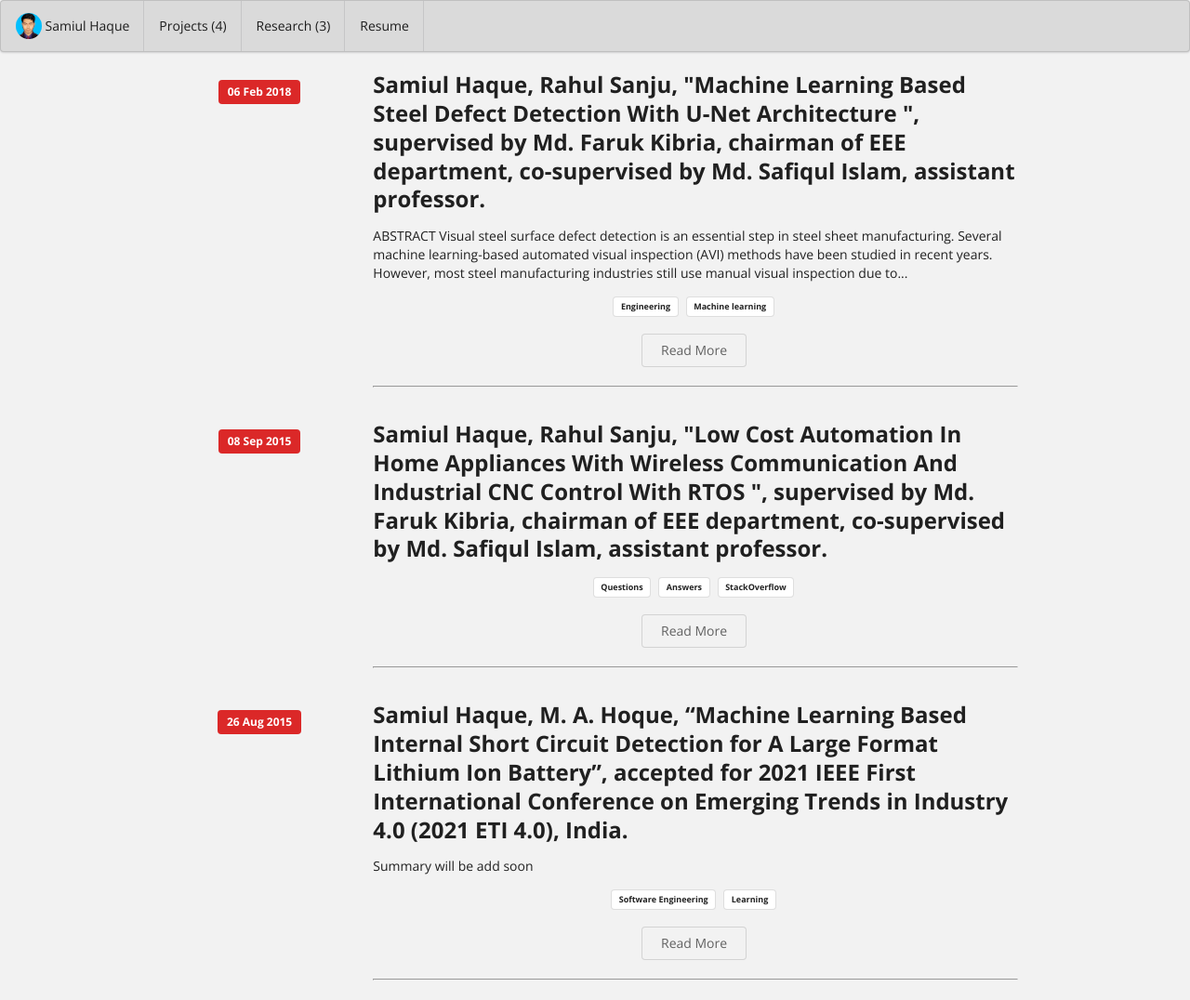
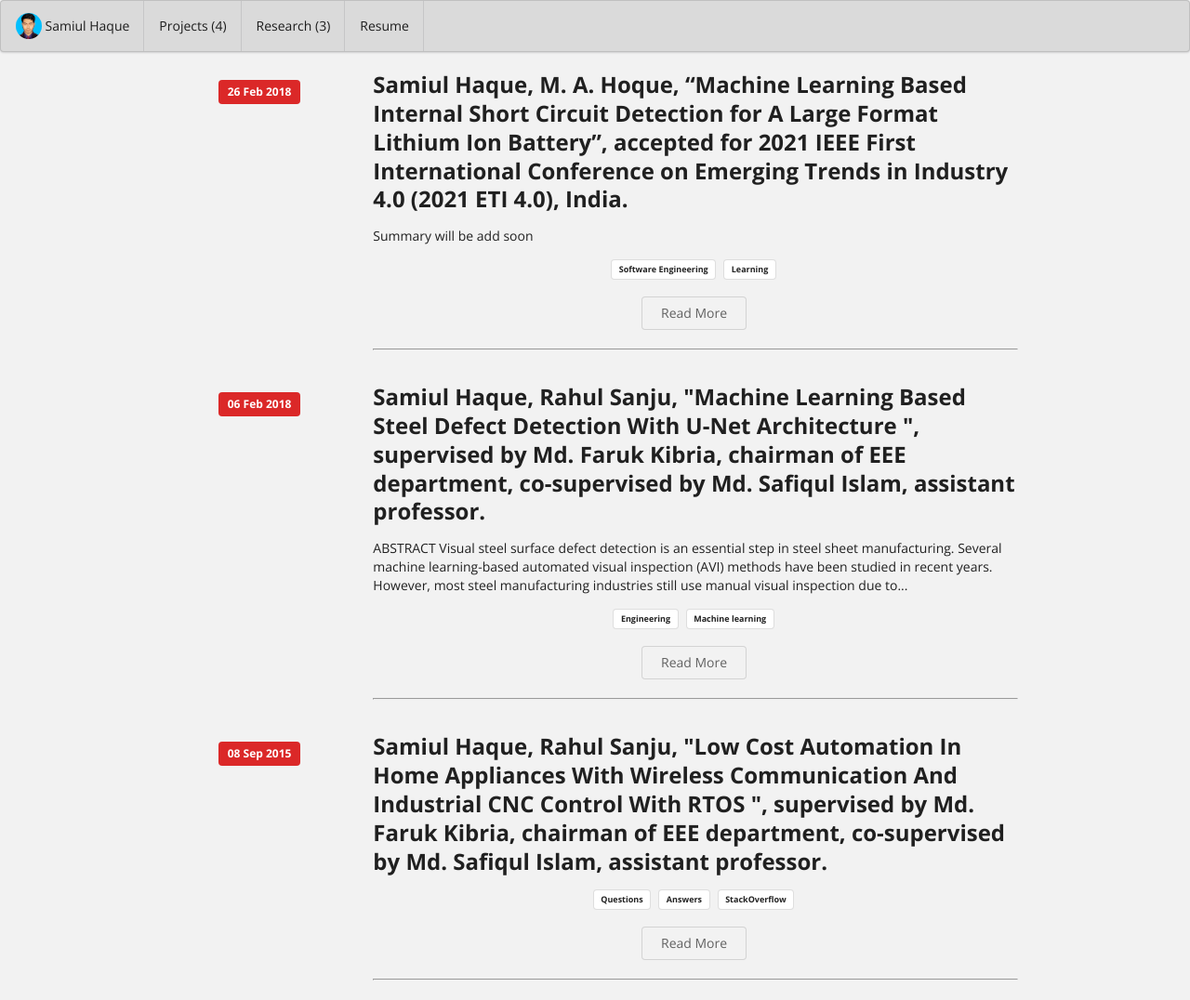
Before and after one commit to samiulextreem/samiulextreem.github.io, a Jekyll site: the page built from research/index.html, in a window 1280 px wide. Shown: the whole page at 93% size. Built offline with Jekyll 4.4.1, drawn with Linux system fonts in a browser that asks for light colours.

Commit message:
Update and rename 2015-08-26.md to 2018-02-26.md

```diff
--- a/research/2015-08-26.md
+++ b/research/2018-02-26.md
@@ -3,7 +3,7 @@ layout: essay
 type: essay
 title: Samiul Haque,  M. A. Hoque, “Machine Learning Based Internal Short Circuit Detection for A Large Format Lithium Ion Battery”,  accepted for 2021 IEEE First International Conference on Emerging Trends in Industry 4.0 (2021 ETI 4.0), India.
 # All dates must be YYYY-MM-DD format!
-date: 2015-08-26
+date: 2018-02-26
 labels:
   - Software Engineering
   - Learning
```
